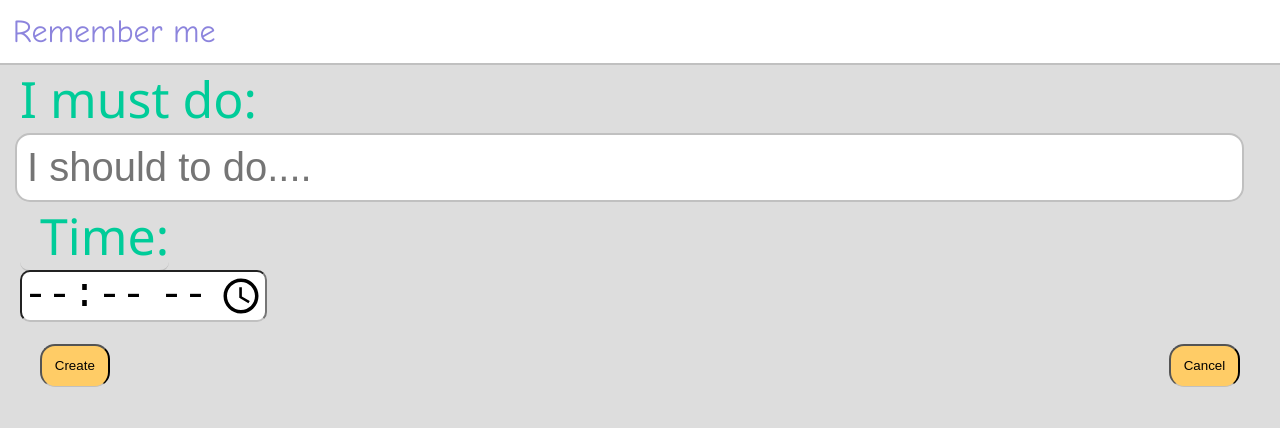
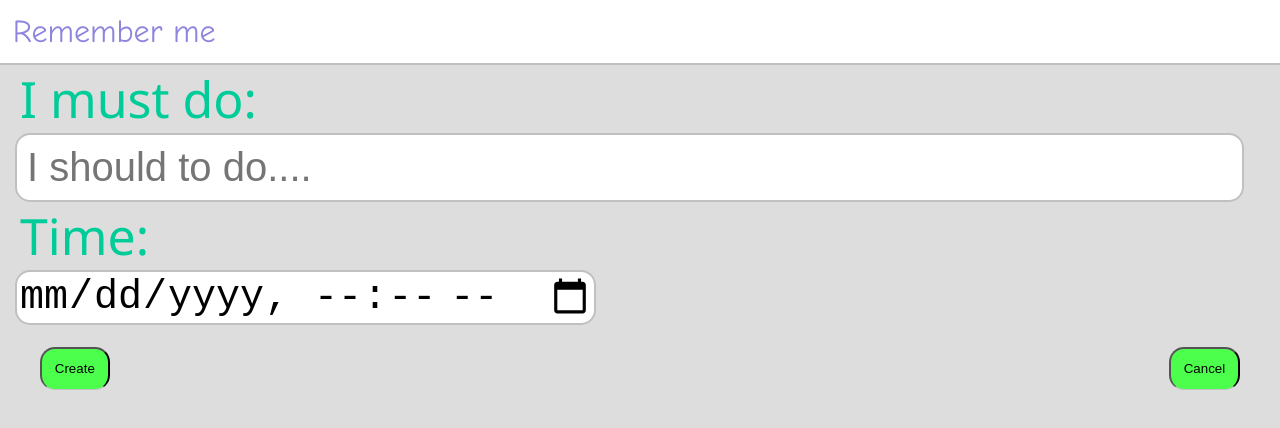
Before and after one commit to Forkutsyk/Remember-me, a plain HTML site: page creat_point.html in a window 1280 px wide. Drawn offline with Linux system fonts and the light colour scheme.

Commit message:
4 changes
-add posibility creating task with date and time
-change color of buttons
- few small changes like gaps etc.

```diff
--- a/app.js
+++ b/app.js
@@ -1,15 +1,20 @@
-window.onload = function() {
+window.onload = function(){
 var todoList = [];
  document.getElementById('add').onclick = function add() {
-   var d = document.getElementById('in','time').value;
-  // {todo: addsmth, time:00:00, check: false}
-  var temp = {};
+   var d = document.getElementById('in').value;
+   var t = document.getElementById('time').value;
+  // {todo: addsmth, time: dd.mm.yyyyT00:00, check: false}
+   var temp = {};
    temp.todo = d;
    temp.check = false;
-   temp.time = d;
+   temp.time = t;
    var i = todoList.length;
    todoList[i] = temp;
    console.log(todoList);
-   localStorage.setItem('todo',JSON.stringify(todoList))
+   if (todoList === '') {
+     alert("You must write something!");
+   }
+   localStorage.setItem('todo',JSON.stringify(todoList));
  }
 }
+/*'todo',JSON.stringify(todoList)*/
--- a/creat_point.html
+++ b/creat_point.html
@@ -18,10 +18,10 @@
         <input type="text"  class="field" id="in" placeholder="I should to do....">
       </div>
     <div class="To_do_list">
-      <a class="list_text" id="time">Time:</a>
+      <a class="list_text">Time:</a>
     </div>
-    <div>
-      <input id="time" type="time" name="time">
+    <div >
+      <input class="Chas" id="time" type="datetime-local" >
     </div>
     <br>
     <form  action="index.html" method="post">
--- a/style.css
+++ b/style.css
@@ -49,17 +49,17 @@ input{
   font-size: 40px;
 }
 
-#time{
-margin-left: 20px;
-text-align: center;
-border-bottom: 2px solid silver;
-border-radius: 10px;
+.Chas{
+  padding: 2px;
+  margin-left: 15px;
+  border-radius: 15px;
+  border: 2px solid silver;
 }
 /*buttons on creator*/
 .right{
   float: right;
   margin-right: 40px;
-  background: #ffcc66;
+  background: #4dff4d;
   border-bottom: 1px solid silver;
   border-radius: 15px;
   padding: 1%;
@@ -67,7 +67,7 @@ border-radius: 10px;
 .left{
   float: left;
   margin-left: 40px;
-  background: #ffcc66;
+  background: #4dff4d;
   border-bottom: 1px solid silver;
   border-radius: 15px;
   padding: 1%;
```
Also changed, not shown: list.js (+6 -3 lines).
